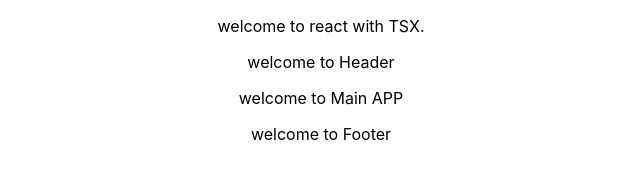
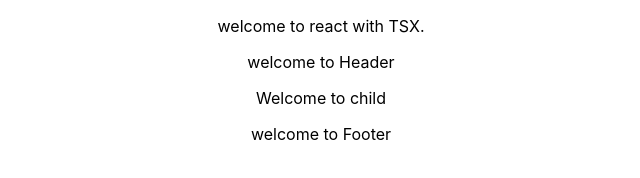
Before and after one commit to nltr2/LearningReact, a React (Create React App) app in the folder myapp/: page / in a window 1280 px wide. Shown: the top 178 px of the page, without its empty margins (319-959 px from the left). Built offline with nearby package versions, Linux system fonts and the light colour scheme.

Commit message:
other way of cerating component

```diff
--- /dev/null
+++ b/myapp/src/components/Child.tsx
@@ -0,0 +1,6 @@
+import React from "react";
+
+
+export const Child =()=>{
+    return <div>Welcome to child</div>
+}
--- a/myapp/src/components/MainApp.tsx
+++ b/myapp/src/components/MainApp.tsx
@@ -1,13 +1,14 @@
 import React from "react";
 import Footer from "./Footer";
 import Header from "./Header";
+import Parent from "./parent";
 
 function MainApp(){
     return (
 
         <div>
             <Header/>
-            <p>welcome to Main APP</p>
+            <Parent/>
             <Footer/>
         </div>
 
--- /dev/null
+++ b/myapp/src/components/parent.tsx
@@ -0,0 +1,9 @@
+import React from "react";
+import { Child } from "./Child";
+
+
+const Parent=()=>{
+    return <div><Child></Child></div>
+}
+
+export default Parent;
```
